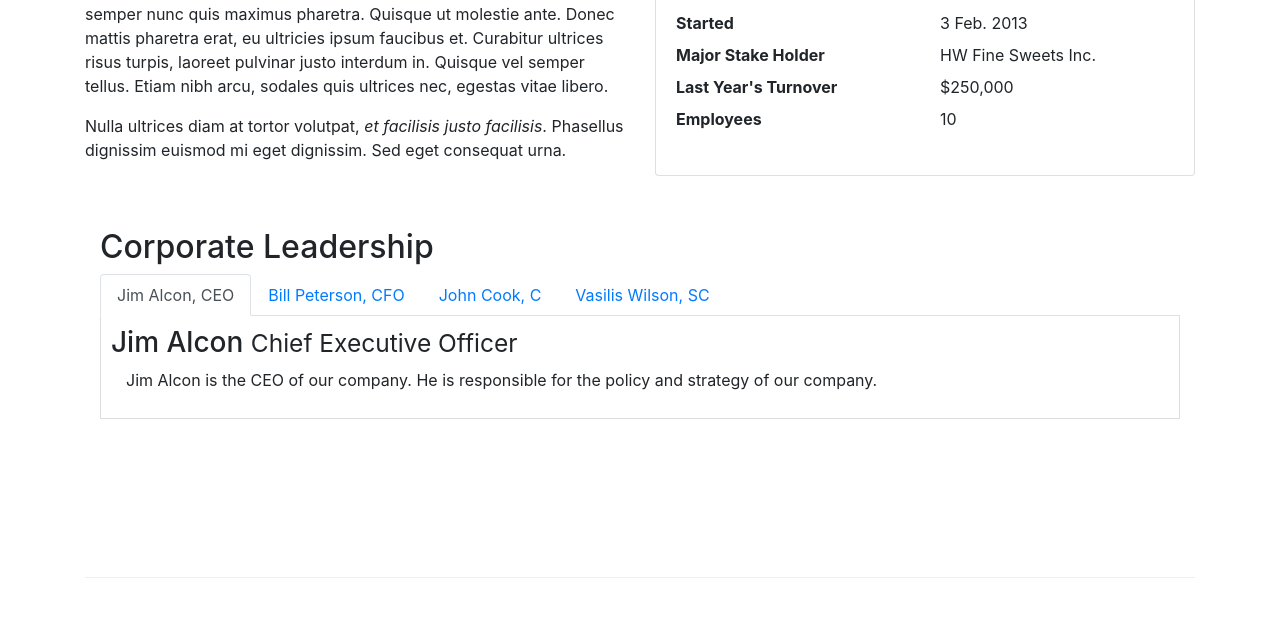
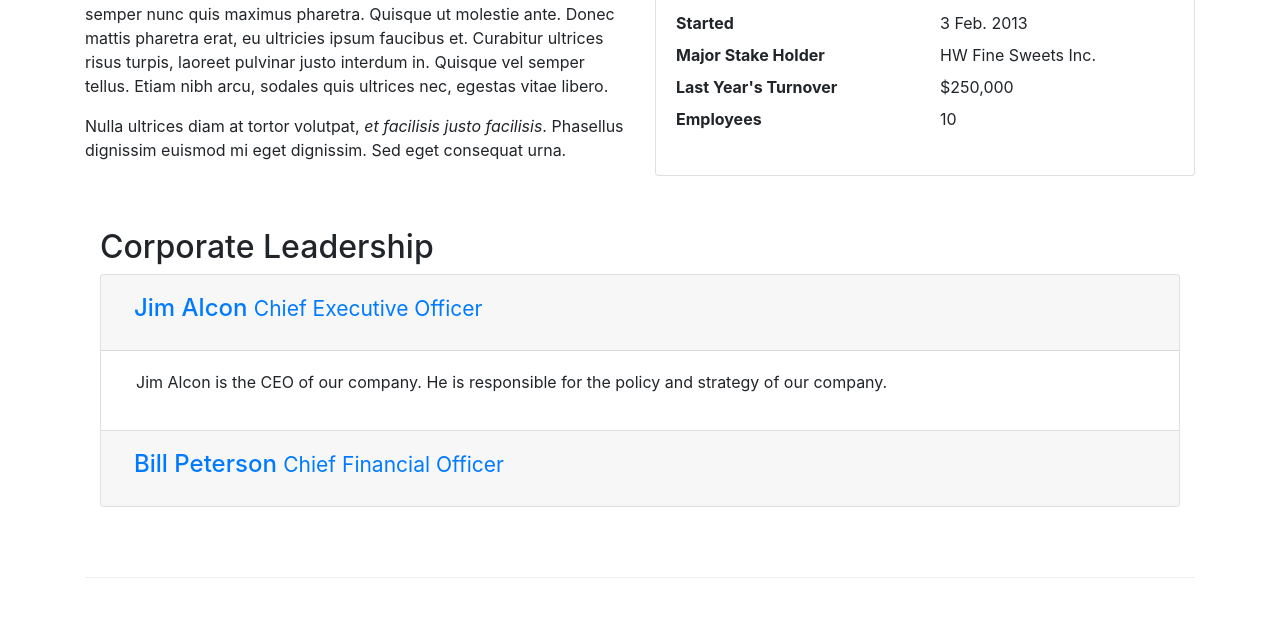
Before and after one commit to abdalrahmanhamami/leChocolat, a website: page aboutus.html in a window 1280 px wide. Shown: the part 512-1137 px from the top of the page. Drawn offline with nearby package versions, Linux system fonts and the light colour scheme.

Commit message:
Accordion

```diff
--- a/aboutus.html
+++ b/aboutus.html
@@ -106,47 +106,36 @@
             <div class="col-12">
                 <!-- discripsion for extra small screens is Hidden now  -->
                 <h2>Corporate Leadership</h2>
-                <ul class="nav nav-tabs">
-                    <li class="nav-item">
-                        <a class="nav-link active" href="#tab1" role="tab" data-toggle="tab"> Jim Alcon, CEO</a>
-                    </li>
-                    <li class="nav-item">
-                        <a class="nav-link" href="#tab2" role="tab" data-toggle="tab"> Bill Peterson, CFO</a>
-                    </li>
-                    <li class="nav-item">
-                        <a class="nav-link" href="#tab3" role="tab" data-toggle="tab"> John Cook, C</a>
-                    </li>
-                    <li class="nav-item">
-                        <a class="nav-link" href="#tab4" role="tab" data-toggle="tab"> Vasilis Wilson, SC</a>
-                    </li>
-                </ul>
-                <div class="tab-content">
-                    <div role="tabpanel" class="tab-pane fade show active" id="tab1">
-                            <h3>Jim Alcon <small>Chief Executive Officer </small></h3>
-                            <p class="col d-none d-sm-block">Jim Alcon is the CEO of our company. He is responsible for the policy
-                                and strategy of our company.
-                            </p>
+                <div class="accordion">
+                    <div class="card">
+                        <div class="card-header" id="headingOne">
+                            <button class="btn btn-link" data-toggle="collapse" data-target="#collapseOne"
+                                aria-expanded="true" aria-controls="collapseOne">
+                                <h4>Jim Alcon <small>Chief Executive Officer </small></h4>
+                            </button>
+                        </div>
+                        <div id="collapseOne" class="collapse show" aria-labelledby="headingOne" data-parent="#accordion">
+                            <div class="card-body">
+                                <p class="col d-none d-sm-block">Jim Alcon is the CEO of our company. He is responsible
+                                    for the policy and strategy of our company. </p>
+                            </div>
+                        </div>
                     </div>
-                    <div role="tabpanel" class="tab-pane fade show" id="tab2">
-                            <h3>Bill Peterson <small>Chief Financial Officer </small></h3>
-                            <p class="col d-none d-sm-block">Bill Peterson is the CFO of our company. He is responsible for all the
-                                financial decisions of our
-                                company. </p>
-                    </div>
-                    <div role="tabpanel" class="tab-pane fade show" id="tab3">
-                            <h3>John Cook <small>Chef</small></h3>
-                            <p class="col d-none d-sm-block">Our Chef, John Cook has specialized in the production of chocolates
-                                and he has created the receipts
-                                for our chocolates. </p>
-                    </div>
-                    <div role="tabpanel" class="tab-pane fade show" id="tab4">
-                <h3>Vasilis Wilson <small>Sous-chef </small></h3>
-                <p class="col d-none d-sm-block">Vasilis Wilson is well informed of all the current trends in pastry
-                    and contributes his innovative
-                    ideas in our products. </p>
+                    <div class="card">
+                            <div class="card-header" id="headingTwo">
+                               <button class="btn btn-link collapsed" data-toggle="collapse" data-target="#collapseTwo" aria-expanded="false" aria-controls="collapseTwo">
+                                 <h4>Bill Peterson <small>Chief Financial Officer </small></h4>
+                               </button>
+                             </div>
+                             <div id="collapseTwo" class="collapse" aria-labelledby="headingTwo" data-parent="#accordion">
+                               <div class="card-body">
+                                 <p class="col d-none d-sm-block">Bill Peterson is the CFO of our company. He is responsible for all the financial decisions of our company. </p>
+                               </div>
+                             </div>
+                           </div>
                 </div>
-                </div>
-                </div>
+
+            </div>
         </div>
         <div class="row row-content">
             <div class="col-12 col-sm-9">
```
